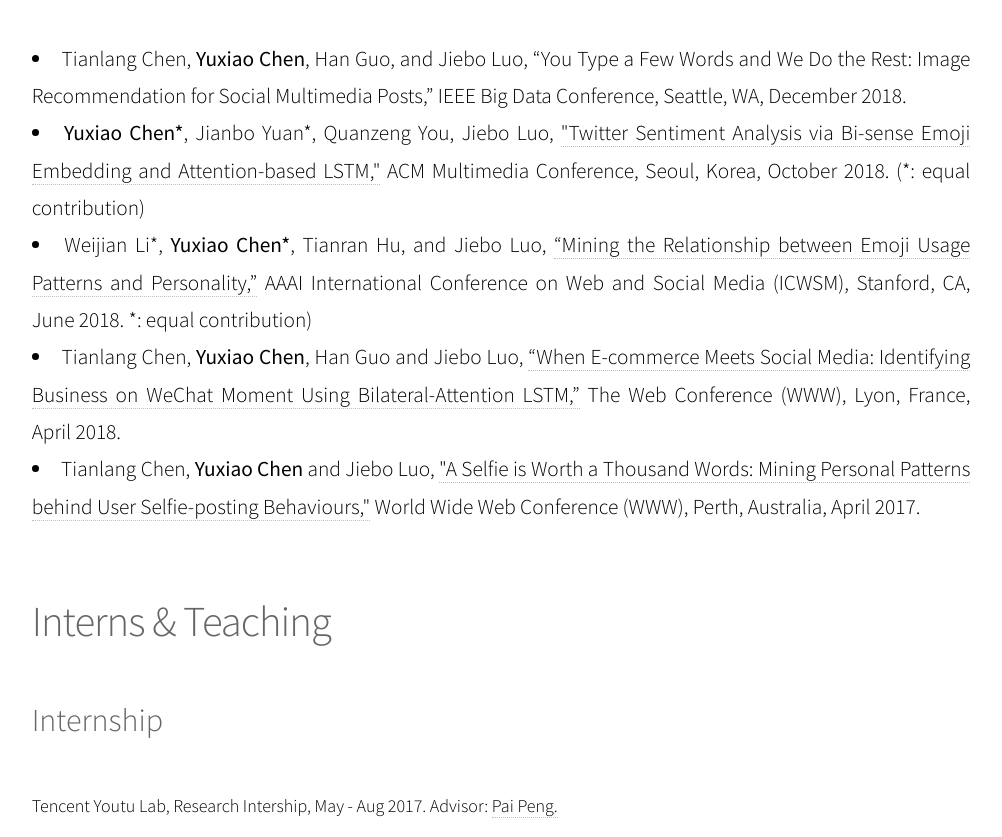
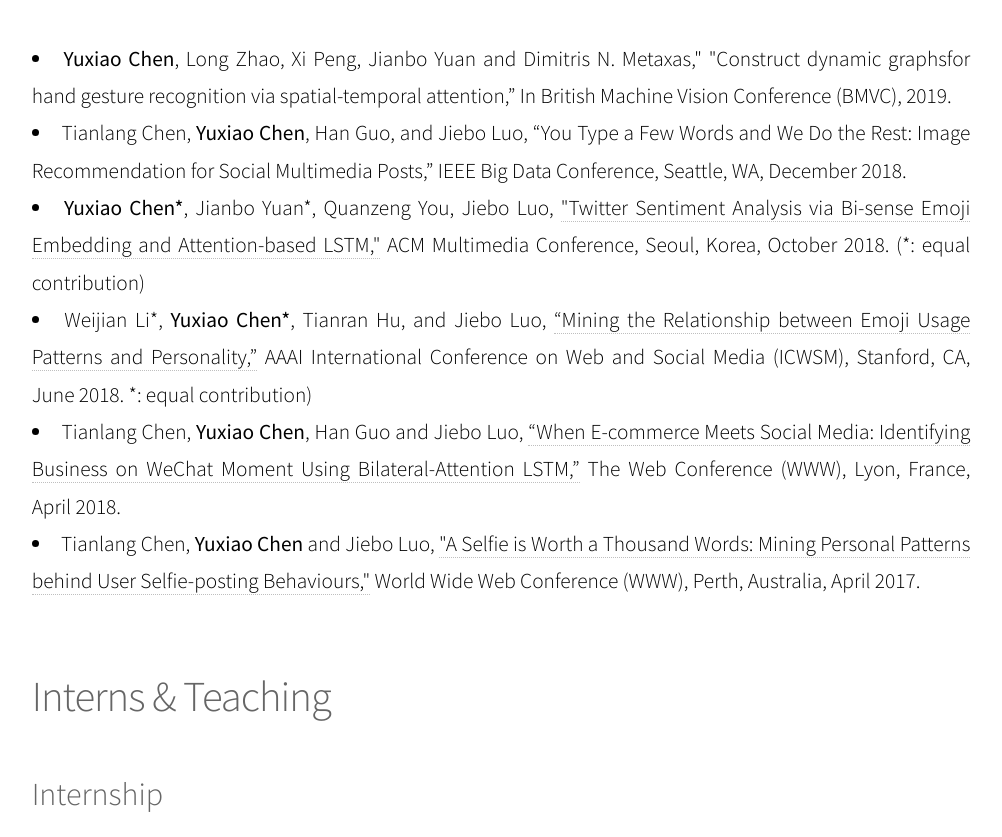
Before and after one commit to yuxiaochen1103/yuxiaochen1103.github.io, a plain HTML site: page index.html in a window 1280 px wide. Shown: the part 1157-1994 px from the top of the page, without its empty margins (267-1269 px from the left). Drawn offline with Linux system fonts and the light colour scheme.

Commit message:
Update index.html

```diff
--- a/index.html
+++ b/index.html
@@ -135,6 +135,8 @@
                         target="_blank"><img src="images/scholar.png" width="90"
                         alt="View My Google Scholar"></a>
 
+		     <li align="justify"><b>Yuxiao Chen</b>, Long Zhao, Xi Peng, Jianbo Yuan and Dimitris N. Metaxas," "Construct dynamic graphsfor  hand  gesture  recognition  via  spatial-temporal  attention,” In British Machine Vision Conference (BMVC), 2019.</i></li>
+
                      <li align="justify">Tianlang Chen, <b>Yuxiao Chen</b>, Han Guo, and Jiebo Luo, “You Type a Few Words and We Do the Rest: Image Recommendation for Social Multimedia Posts,” IEEE Big Data Conference, Seattle, WA, December 2018.</i></li>
 
                      <li align="justify"><b>Yuxiao Chen*</b>, Jianbo Yuan*, Quanzeng You, Jiebo Luo, <a href="https://arxiv.org/pdf/1807.07961.pdf" target="_blank">"Twitter Sentiment Analysis via Bi-sense Emoji Embedding and Attention-based LSTM,"</a> ACM Multimedia Conference, Seoul, Korea, October 2018. (*: equal contribution) </i></li>
```
